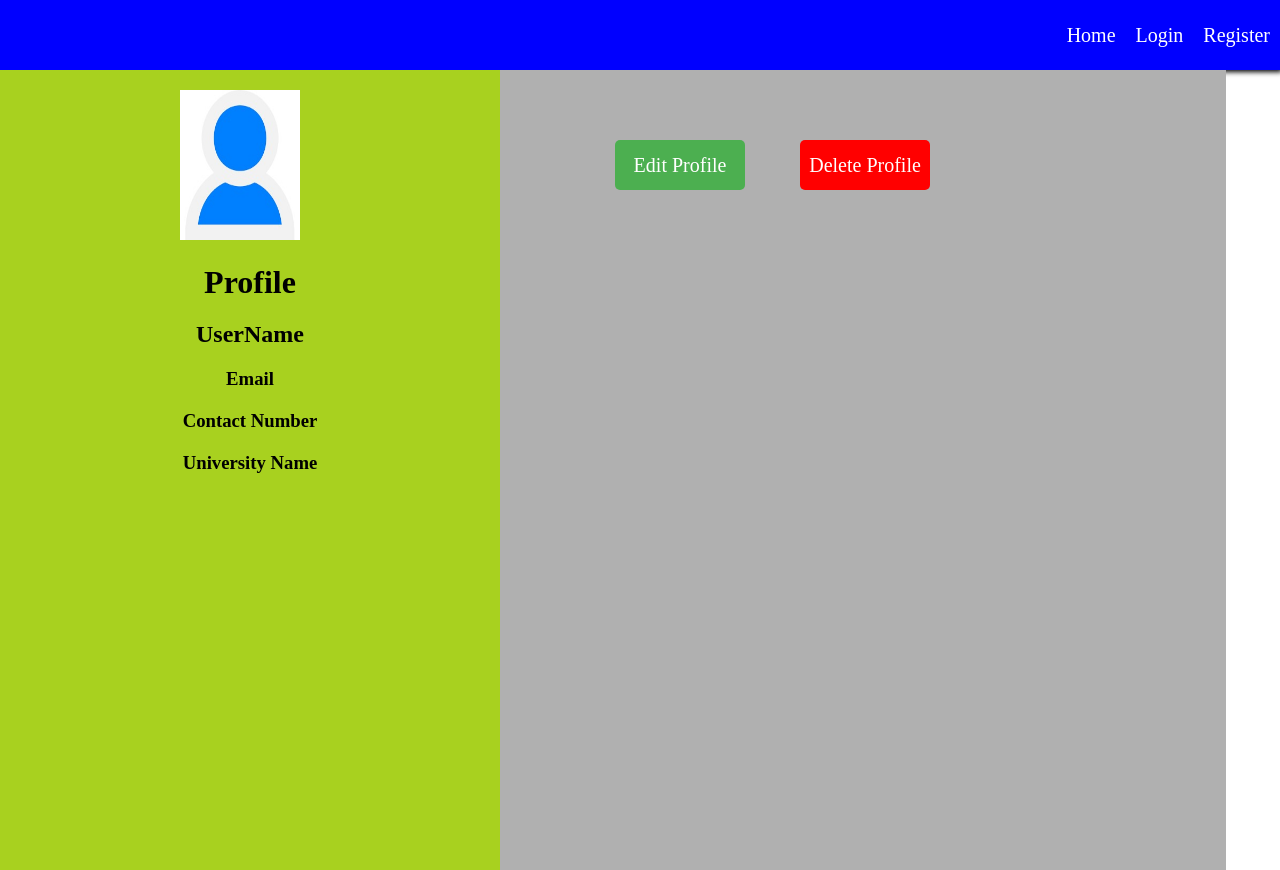
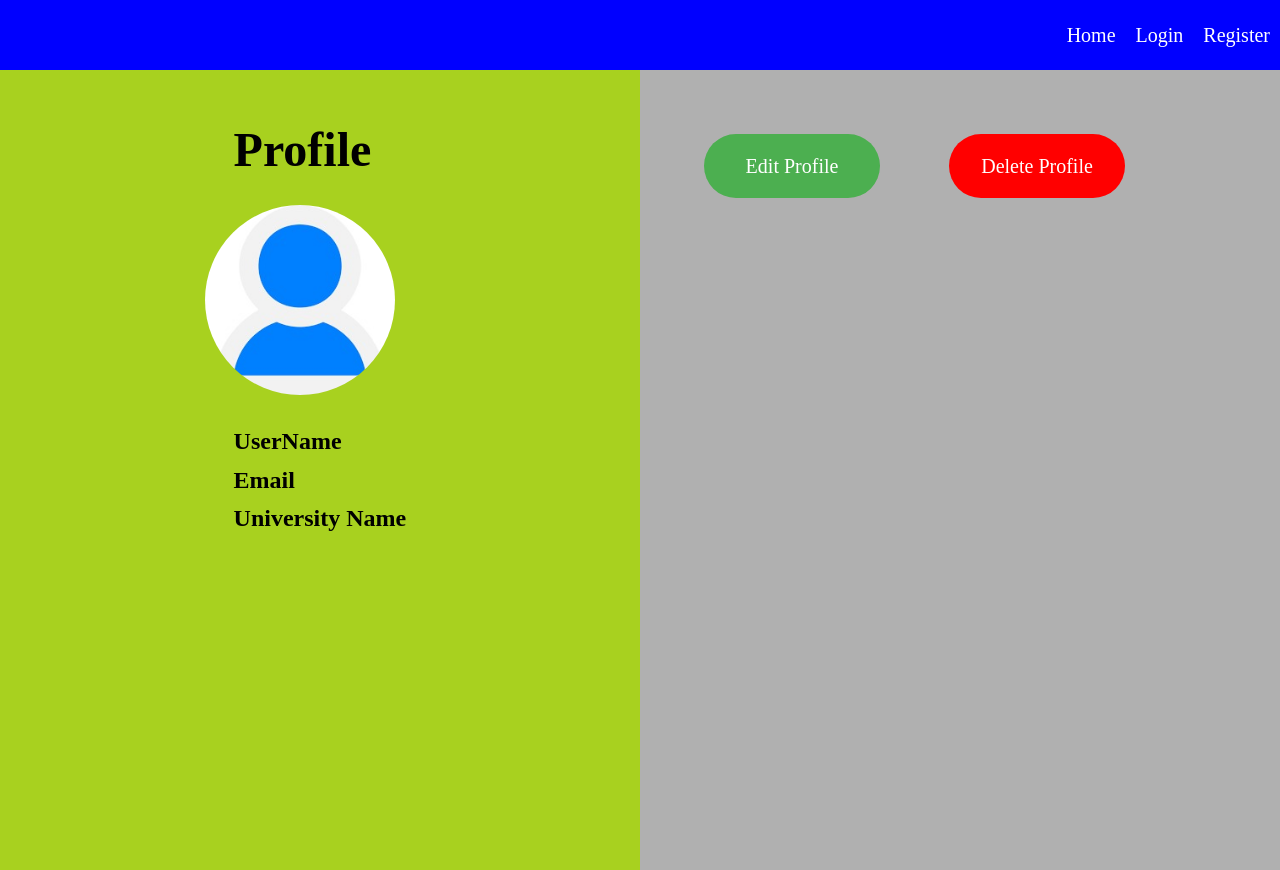
Before and after one commit to geekyskr/StudentMeet-WebApp, a React (Create React App) app in the folder client/: page /in/1 in a window 1280 px wide. Built offline with nearby package versions, Linux system fonts and the light colour scheme; the HTML template or start-up script is replaced by a standard one.

Commit message:
User Profile all button About us page

```diff
--- a/client/src/components/About.js
+++ b/client/src/components/About.js
@@ -10,22 +10,23 @@ const About=()=>  {
             {name:"Manoj Kumar Chaudhary",email:"manojchaudhary52623@gmail.com",img:userPhoto,contact:""}
         ]
 
-        return (
+        return (<>
+            <h1 style={{textAlign:'center'}}>About Us</h1>
             <div className="row">
                      {names.map((oName,i) =>(
 
-                         <div className="card col-md-4" style={{width:'18rem'}} key={i}>
-                         <img src={oName.img} class="rounded-circle" alt="Cinque Terre" width="120" height="150"
-                          style={{marginLeft:'100px'}} />
+                         <div className="card col-md-4"  key={i}>
+                         <img src={oName.img} class="rounded-circle" alt="Cinque Terre" width="45%" height="45%"
+                          style={{marginLeft:'30%'}} />
                          <div className="card-body">
                            <h5 className="card-title" style={{textAlign:'center'}}>{oName.name}</h5>
                            <p className="card-text" style={{textAlign:'center'}}>{oName.email}</p>
-                           <a href={'/in/' + oName.email} class="btn btn-primary" style={{textAlign:'center',marginLeft:'80px'}}>view profile</a>
-                           <a href={'mailto:'+oName.email} class="btn btn-primary" style={{textAlign:'center',marginLeft:'80px'}}>Contact Me</a>
+                           <a href={'/in/' + oName.email} class="btn btn-primary" style={{textAlign:'center',marginLeft:'35%'}}>view profile</a>
+                           <a href={'mailto:'+oName.email} class="btn btn-primary" style={{textAlign:'center',marginLeft:'35%'}}>Contact Me</a>
                          </div></div>
 
                      ))}
-                 </div>
+                 </div></>
         );
 
 };
--- a/client/src/components/Contact.css
+++ b/client/src/components/Contact.css
@@ -6,6 +6,7 @@
 
 .sm-contact-backgroud{
 	/*for 100% height*/
+	width:100vw;
 	height:100vh;
 	/*backgroud color: */
 	background-image: linear-gradient(27deg,#004E95 50%,#013A6D 50%);
--- a/client/src/components/Usernav.css
+++ b/client/src/components/Usernav.css
@@ -1,8 +1,17 @@
+/* .row{
+    width:90vw;
+    margin:0;
+    padding:0;
+} */
 #go-to-university{
-    width: 500px;
-    margin:10px;
+    width: 45%;
+    margin:2%;
+    background-color: #0A84c6;
+    border-radius :10px;
 }
 #go-to-group{
-    width: 500px;
-    margin:10px;
+    width: 45%;
+    margin:2%;
+    background-color: #0A84c6;
+    border-radius: 10px;
 }
--- a/client/src/pages/Upload/Upload.css
+++ b/client/src/pages/Upload/Upload.css
@@ -53,7 +53,8 @@ option{
     width:340px;
     height:30px;
     margin-left: 500px;
-    background-color: black;
+    background-color: #0A84c6;
+    color:white;
     border-radius:5px;
     border:none;
 	cursor:pointer
--- a/client/src/pages/Upload/Upload.js
+++ b/client/src/pages/Upload/Upload.js
@@ -45,7 +45,7 @@ function Upload(){
 
        </select><br/><br/>
 
-       <button className="bcreate" style={{color:'blue'}} onClick={upload}>
+       <button className="bcreate"  onClick={upload}>
          Create Post
      </button>
 
--- a/client/src/pages/User/User.css
+++ b/client/src/pages/User/User.css
@@ -1,67 +1,89 @@
 *{
     margin:0;
-	padding:0
+    padding:0;
 }
-.first{
-	Display:flex;
-	 flex-wrap: wrap;
-/* 	 background-color:#fcba03; */
+.sm-profile-container{
+    display:grid;
+    grid-template-rows: 100vh  ;
+    /* grid-template-columns:1fr 1.5fr; */
+	   grid-template-columns: repeat(auto-fit,minmax(300px,1fr));
+      /* grid-template-columns:1fr 1.5fr;
+      grid-auto-columns:auto;
+      grid-auto-columns:minmax(300px,1fr); */
+
+
+
+     grid-auto-rows: 50vh;
+
+
 }
-.second{
+.sm-profile-section1{
+    background-color:#a8d11f;
+    display:grid;
+   place-items:center;
 
-width:500px;
-height:100vh;
-background-color:#a8d11f
+
 }
+.sm-profile-section2{
+    background-color:#B0B0B0;
 
-.third{
 
-width:726px;
-height:100vh;
-background-color:#B0B0B0;
+
 }
+.sm-profile-center{
+    /* background-color:white; */
+    width:90%;
+    height:90vh;
 
-.profile{
-	text-align:center;
-	margin-top:20px;
 }
+.sm-profile{
+    margin-left:35%;
+    font-size: 1.5rem;
+    margin-top:2%;
+}
+ .sm-profile-img{
+    width:190px;
+     height:190px;
+     border-radius:50%;
 
-/* .pimg{
-	width:150px;
-	height:150px;
-	border-radius:50%;
-	background-color:#909090;/* #03c2fc; *//*
-	margin-top:20px;
-	margin-left:170px;
-} */
-.edit{
-	display:flex;
-	width:90%;
-	height:150px;
-	/* background-color:blue; */
-	margin-left:35px;
-	margin-top:20px;
 }
-.bt1{
-background-color:#4caf50;
-height:50px;
+.sm-profile-img-div{
+    margin-left: 30%;
+     margin-top: 5%;
+     margin-bottom:5%;
+}
+#sm-profile-heading{
+    font-size:3rem;
+}
+.sm-profile-edit{
+    /* background-color:cyan; */
+    height:50%;
+    /* display:flex;
+   flex-direction: column; */
+    /* grid-gap: 10%; */
+
+}
+.sm-p-delete{
+    background-color:red;
+    margin-left: 10%;
+    margin-top: 10%;
+    height:4rem;
+    width:11rem;
+    border-radius:2rem;
     border:none;
-margin-left:80px;
-margin-top:50px;
-width:130px;
     cursor:pointer;
-border-radius:5px;
     color:white;
 
+
 }
-.bt2{
-	height:50px;
-	background-color:red;
+.sm-p-edit{
+    background-color:#4caf50;
+    margin-left: 10%;
+    margin-top: 10%;
+    height:4rem;
+    width:11rem;
+    border-radius:2rem;
     border:none;
-	margin-left:50px;
-margin-top:50px;
-width:130px;
     cursor:pointer;
-border-radius:5px;
     color:white;
 }
--- a/client/src/pages/User/User.js
+++ b/client/src/pages/User/User.js
@@ -5,29 +5,32 @@ import userImg from '../../images/userPhoto.jpeg'
 function User(props){
   return (
     <>
-        <div className="first">
-
-        <div className="second">
-        <img src={userImg} class="rounded-circle" alt="Cinque Terre" width="120" height="150"
-                      style={{marginLeft:'180px',marginTop:'20px'}} />
+        <div class="sm-profile-container">
+        <div class="sm-profile-section1">
 
 
-        <h1 className="profile">Profile</h1>
-        <h2 className="profile">UserName</h2>
-        <h3 className="profile">Email</h3>
-        <h3 className="profile">Contact Number</h3>
-        <h3 className="profile">University Name</h3>
+
+            <div  class="sm-profile-center">
+                <h1 id="sm-profile-heading" class="sm-profile">Profile</h1>
+                <div class="sm-profile-img-div">
+                    <img class="sm-profile-img" src={userImg} alt="Profile Image" />
+                </div>
+            <h2 class="sm-profile">UserName</h2>
+            <h3 class="sm-profile">Email</h3>
+            <h3 class="sm-profile">University Name</h3>
+            </div>
         </div>
-        <div className="third">
+        <div class="sm-profile-section2">
+            <div class="sm-profile-edit">
+                <button type="button" class="sm-p-edit">Edit Profile</button>
+                <button type="button" class="sm-p-delete">Delete Profile</button>
 
-        <div className="edit">
-        <button type="button" className="bt1">Edit Profile</button>
-        <button type="button" className="bt2">Delete Profile</button>
-
+                </div>
         </div>
 
-        </div>
-        </div>
+
+
+    </div>
         </>
     );
 }
```
Lines whose indentation alone changed are shown as unchanged.
